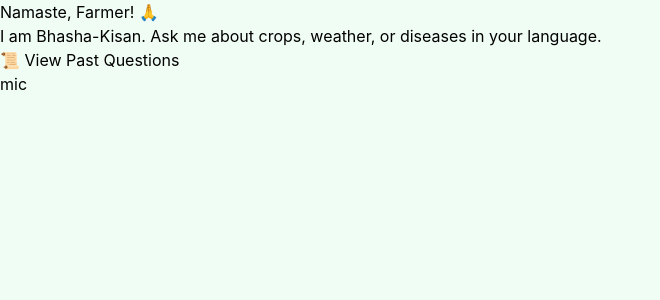
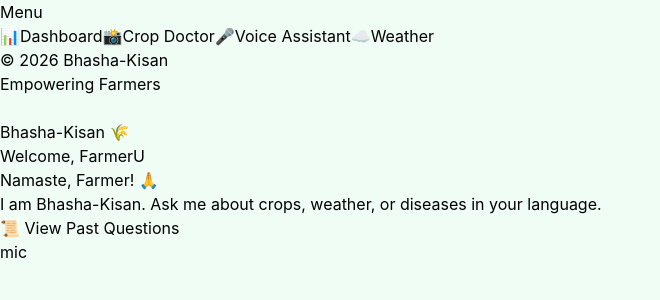
Before and after one commit to Kushal-cloud/Bhasha_Kisan, a React (Vite) app in the folder Frontend/: page / in a window 1280 px wide. Shown: the top 300 px of the page, without its empty margins (0-660 px from the left). Built offline with nearby package versions, Linux system fonts and the light colour scheme.

Commit message:
Functions2

```diff
--- a/Frontend/src/App.jsx
+++ b/Frontend/src/App.jsx
@@ -1,12 +1,56 @@
-import React from 'react';
-import Dashboard from './components/Dashboard.jsx'; // Make sure this has .jsx
-import { AuthProvider } from './hooks/useAuth';     // Import the new file
+import React, { useState } from 'react';
+import { AuthProvider } from './hooks/useAuth';
+import Sidebar from './components/Sidebar';
+import Header from './components/Header';
+import Dashboard from './components/Dashboard';
+import HistoryPanel from './components/HistoryPanel';
+import ProfileModal from './components/ProfileModal';
+import OfflineIndicator from './components/OfflineIndicator';
 
 function App() {
+  // These variables control the layout and tabs
+  const [sidebarOpen, setSidebarOpen] = useState(false);
+  const [showHistory, setShowHistory] = useState(false);
+  const [showProfile, setShowProfile] = useState(false);
+  const [activeTab, setActiveTab] = useState('dashboard'); // This fixes the "Blank Page" issue
+
   return (
     <AuthProvider>
-      <div className="App">
-        <Dashboard />
+      <div className="flex h-screen bg-gray-50 overflow-hidden">
+
+        <OfflineIndicator />
+
+        {/* The Sidebar Logic */}
+        <Sidebar
+          isOpen={sidebarOpen}
+          onClose={() => setSidebarOpen(false)}
+          activeTab={activeTab}
+          setActiveTab={setActiveTab}
+        />
+
+        <div className="flex-1 flex flex-col w-full transition-all duration-300">
+
+          {/* The Header Logic */}
+          <Header
+            onMenuClick={() => setSidebarOpen(true)}
+            onProfileClick={() => setShowProfile(true)}
+          />
+
+          <main className="flex-1 overflow-x-hidden overflow-y-auto bg-gray-100 p-4 lg:p-6">
+            <div className="max-w-7xl mx-auto">
+              {/* Pass the 'activeTab' so Dashboard knows what to show */}
+              <Dashboard
+                activeTab={activeTab}
+                onShowHistory={() => setShowHistory(true)}
+              />
+            </div>
+          </main>
+        </div>
+
+        {/* Popups */}
+        {showHistory && <HistoryPanel onClose={() => setShowHistory(false)} />}
+        {showProfile && <ProfileModal onClose={() => setShowProfile(false)} />}
+
       </div>
     </AuthProvider>
   );
```
